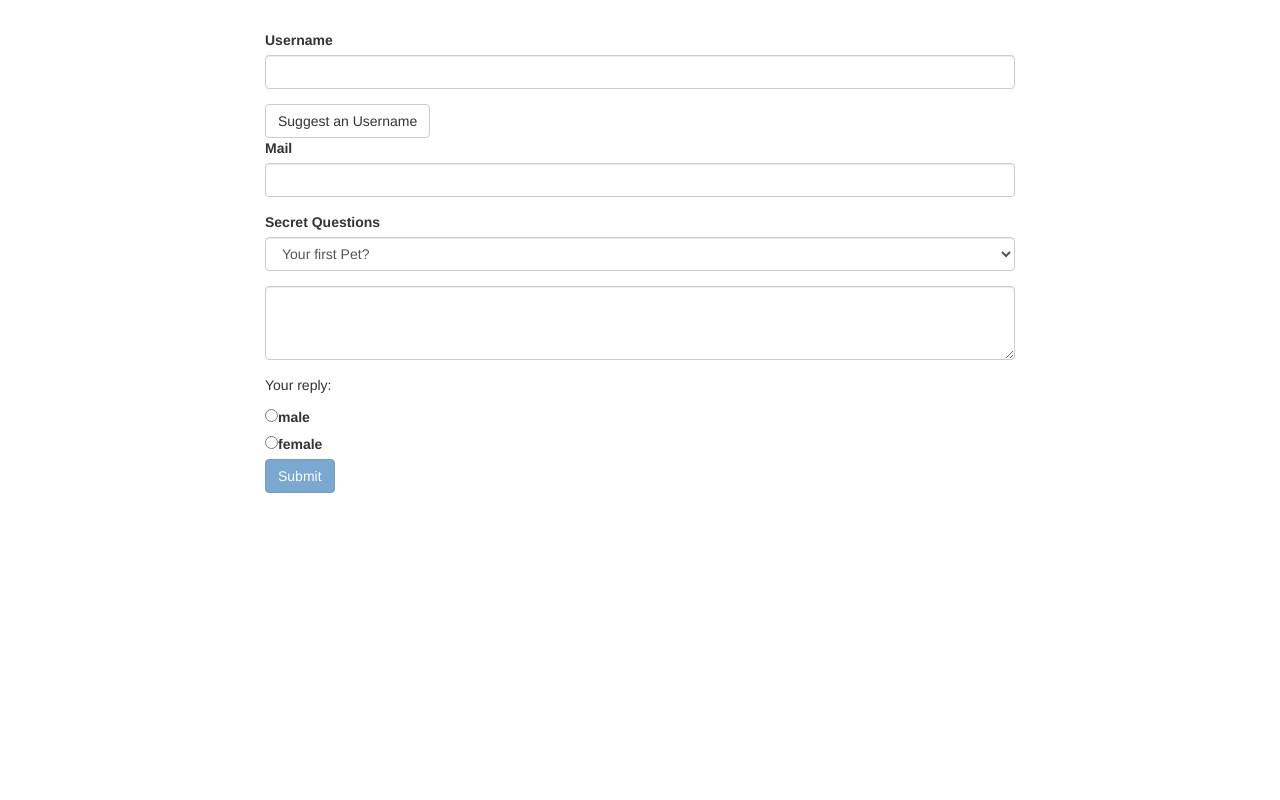
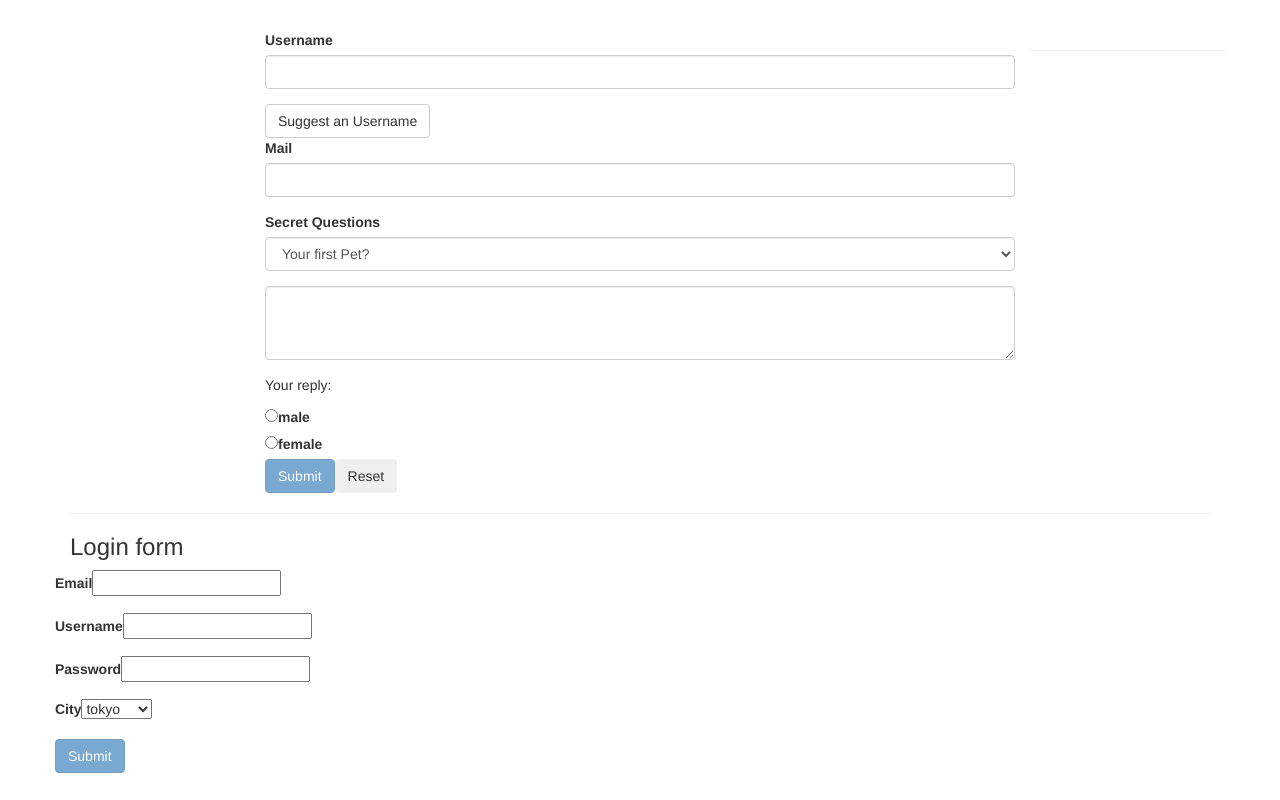
Before and after one commit to Griesba/angular-the-complete-guide, an Angular app in the folder forms-td-start/: page / in a window 1280 px wide. Built offline with nearby package versions, Linux system fonts and the light colour scheme.

Commit message:
Practicing template-driven form closes #16

```diff
--- a/forms-td-start/src/app/app.component.html
+++ b/forms-td-start/src/app/app.component.html
@@ -45,7 +45,57 @@
           <label>{{gender}}</label>
         </div>
         <button class="btn btn-primary" type="submit" [disabled]="!formElement.valid">Submit</button>
+        <button class="btn btn-secondary" type="button" (click)="onReset()">Reset</button>
       </form>
     </div>
+    <hr>
+    <div class="row" *ngIf="submitted">
+      <div class="col-xs-12 col-sm-10 col-md-8 col-sm-offset-1 col-md-offset-2">
+        <h3>Your data</h3>
+        <ul>
+          <li>Username: {{user.username}}</li>
+          <li>Mail: {{user.email}}</li>
+          <li>Secret question: {{user.secret}}</li>
+          <li>Response: {{user.response}}</li>
+          <li>Gender: {{user.gender}}</li>
+        </ul>
+      </div>
+    </div>
+  </div>
+
+  <hr>
+  <h3>Login form</h3>
+  <div class="row">
+    <form (ngSubmit)="onSubmitLogin()" #loginFormElement="ngForm">
+      <div class="form-group">
+        <label for="email">Email</label>
+        <input
+          id="emailLogin"
+          name="email"
+          required email>
+      </div>
+
+      <div class="form-group">
+        <label for="username">Username</label>
+        <input
+          type="text"
+          id="usernameLogin"
+          ngModel name="username" required>
+      </div>
+      <div class="form-group">
+        <label for="password">Password</label>
+        <input type="password" ngModel name="password" minlength="5">
+      </div>
+
+
+      <div class="form-group">
+        <label>City</label>
+        <select [ngModel]="selectedCity" name="city">
+          <option *ngFor="let city of cities" [value]="city"> {{city}}</option>
+        </select>
+      </div>
+
+      <button type="submit" class="btn btn-primary" [disabled]="!loginFormElement.valid">Submit</button>
+    </form>
   </div>
 </div>
--- a/forms-td-start/src/app/app.component.ts
+++ b/forms-td-start/src/app/app.component.ts
@@ -9,9 +9,20 @@ import {NgForm} from '@angular/forms';
 export class AppComponent {
 
   @ViewChild('formElement') formElement: NgForm;
+  @ViewChild('loginFormElement') loginFormElement: NgForm;
   defaultQuestion = 'pet';
   yourResponse: '';
   gender = ['male', 'female'];
+  cities = ['paris', 'istanbul', 'tokyo'];
+  selectedCity = 'tokyo';
+  user = {
+    username: '',
+    email: '',
+    secret: '',
+    response: '',
+    gender: ''
+  };
+  submitted = false;
 
   suggestUserName() {
     const suggestedName = 'Superuser';
@@ -36,6 +47,21 @@ export class AppComponent {
   }*/
 
   onSubmit() {
-    console.log(this.formElement)
+    console.log(this.formElement);
+    this.submitted = true;
+    this.user.username = this.formElement.value.userData.username;
+    this.user.email = this.formElement.value.userData.email;
+    this.user.secret = this.formElement.value.secret;
+    this.user.response = this.formElement.value.questionAnswer;
+    this.user.gender = this.formElement.value.gender;
+  }
+
+  onReset() {
+    this.formElement.reset();
+  }
+
+  onSubmitLogin() {
+    console.log(this.loginFormElement.value);
+
   }
 }
```
